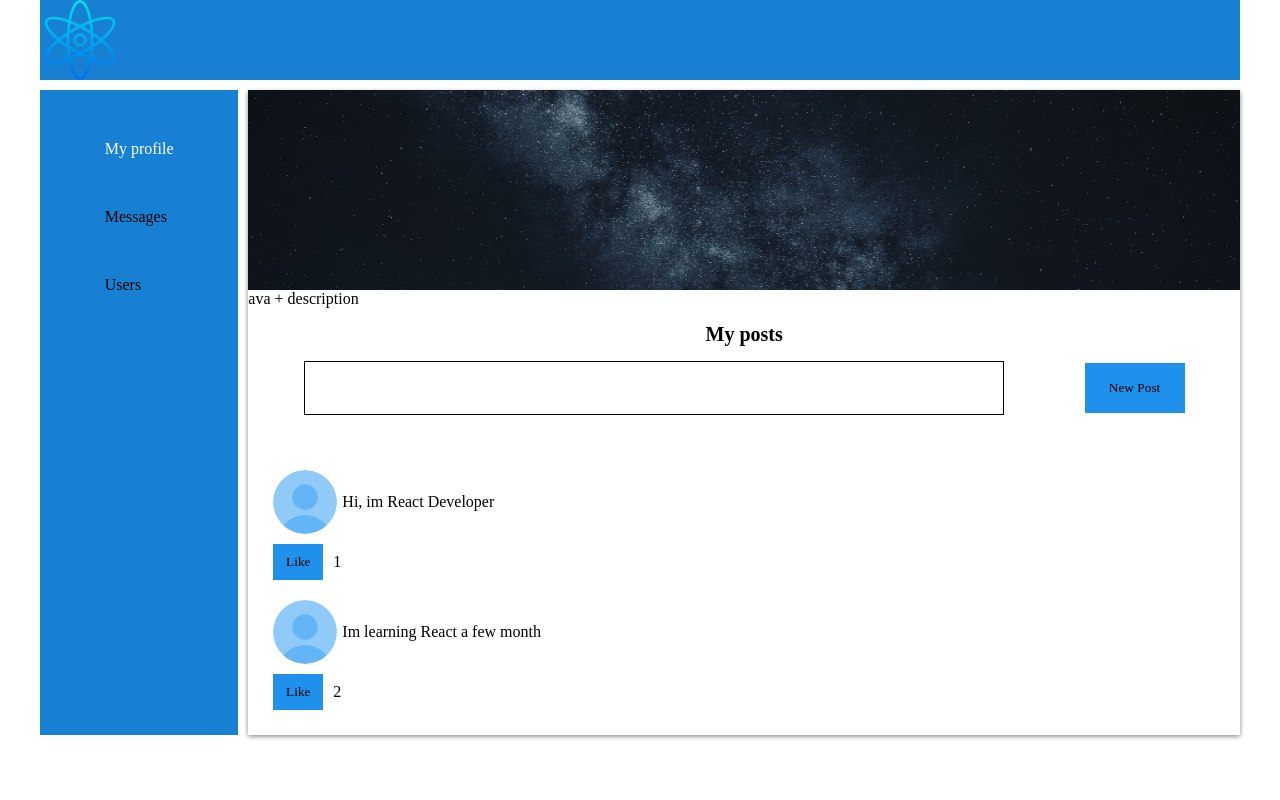
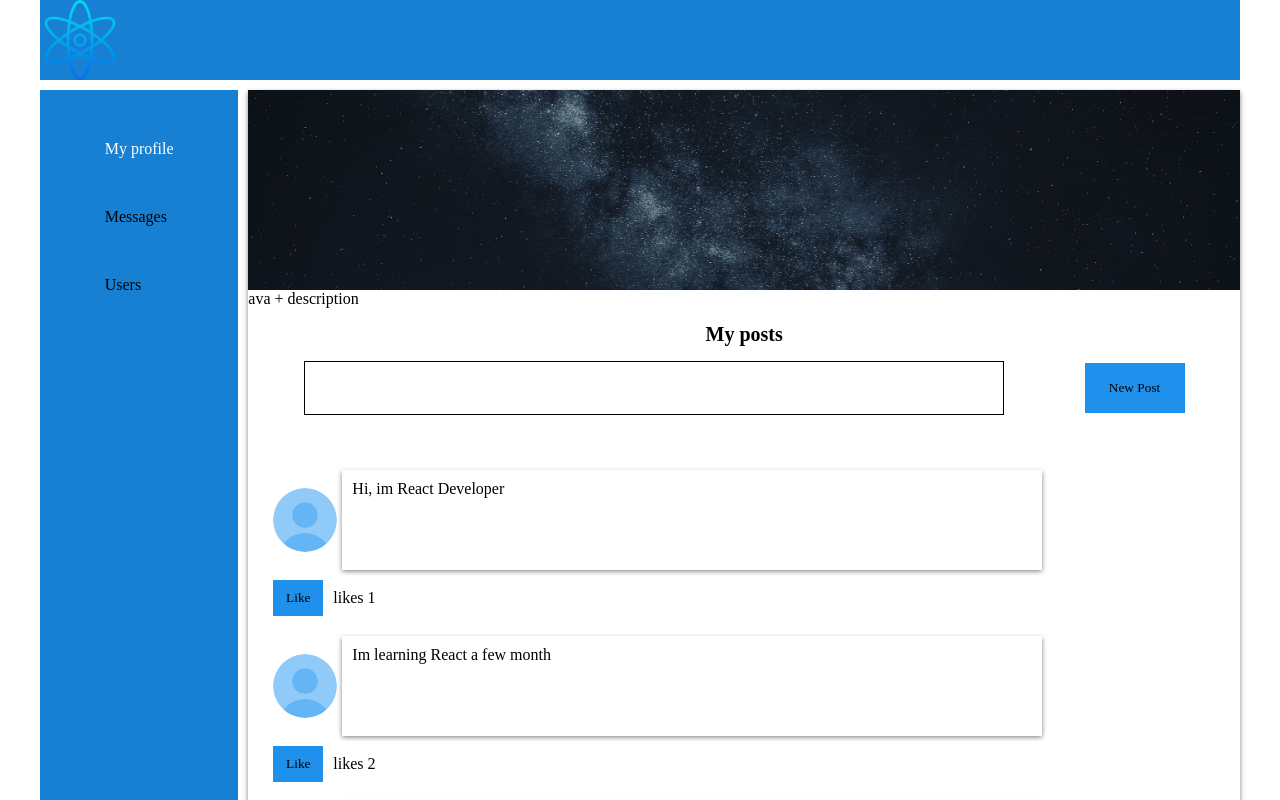
Before and after one commit to Israfil98/social-network-reactjs, a React (Create React App) app: page /profile in a window 1280 px wide. Shown: the top 800 px of the page. Built offline with nearby package versions, Linux system fonts and the light colour scheme; the HTML template or start-up script is replaced by a standard one.

Commit message:
used map to optimize component rendering

```diff
--- a/src/components/Dialogs/Dialogs.jsx
+++ b/src/components/Dialogs/Dialogs.jsx
@@ -11,19 +11,20 @@ const Dialogs = () => {
     ]
     const messagesData = [
         {id: 1, messageBody: "Hello"},
-        {id: 1, messageBody: "React is a nice Library"}
+        {id: 2, messageBody: "React is a nice Library"},
+        {id: 3, messageBody: "Method map is improves performance"}
     ]
+
+    const dialogs = dialogsData.map(d => <DialogItem id={d.id} name={d.name}/>)
+    const messages = messagesData.map(m => <Message messageBody={m.messageBody}/>)
 
     return (
         <div className={s.dialogs}>
             <div className={s.dialogsItems}>
-               <DialogItem id={dialogsData[0].id} name={dialogsData[0].name}/>
-               <DialogItem id={dialogsData[1].id} name={dialogsData[1].name}/>
-               <DialogItem id={dialogsData[2].id} name={dialogsData[2].name}/>
+                {dialogs}
             </div>
             <div className={s.messages}>
-                <Message messageBody={messagesData[0].messageBody}/>
-                <Message messageBody={messagesData[1].messageBody}/>
+                {messages}
             </div>
         </div>
     );
--- a/src/components/Dialogs/Message/Message.module.css
+++ b/src/components/Dialogs/Message/Message.module.css
@@ -1,2 +1,7 @@
 .message {
+    display: flex;
+    width: 500px;
+    min-height: 50px;
+    box-shadow: 0 0.1rem 0.3rem rgba(0, 0, 0, 0.5);
+    padding: 10px;
 }
--- a/src/components/Profile/MyPosts/MyPosts.jsx
+++ b/src/components/Profile/MyPosts/MyPosts.jsx
@@ -5,8 +5,11 @@ import Post from "./Post/Post";
 const MyPosts = () => {
     const postsData = [
         {id: 1, postText: "Hi, im React Developer", likesCount: 1},
-        {id: 1, postText: "Im learning React a few month", likesCount: 2}
+        {id: 2, postText: "Im learning React a few month", likesCount: 2},
+        {id: 3, postText: "Method map!!!", likesCount: 5}
     ]
+
+    const posts = postsData.map(p => <Post postMessage={p.postText} likesCount={p.likesCount}/>)
 
     return (
         <div className={s.myPosts}>
@@ -16,8 +19,7 @@ const MyPosts = () => {
                 <button className={s.newPostBtn}>New Post</button>
             </div>
             <div className={s.posts}>
-                <Post postMessage={postsData[0].postText} likesCount={postsData[0].likesCount}/>
-                <Post postMessage={postsData[1].postText} likesCount={postsData[1].likesCount}/>
+                {posts}
             </div>
         </div>
     );
--- a/src/components/Profile/MyPosts/Post/Post.jsx
+++ b/src/components/Profile/MyPosts/Post/Post.jsx
@@ -13,7 +13,7 @@ const Post = (props) => {
             </div>
             <div className={s.btnWrapper}>
                 <button className={s.likeBtn}>Like</button>
-                {props.likesCount}
+                likes {props.likesCount}
             </div>
         </div>
     );
--- a/src/components/Profile/MyPosts/Post/Post.module.css
+++ b/src/components/Profile/MyPosts/Post/Post.module.css
@@ -19,7 +19,12 @@
 }
 
 .postMessage{
+    display: block;
+    width: 700px;
+    height: 100px;
+    box-shadow: 0 0.1rem 0.3rem rgba(0, 0, 0, 0.5);
     margin-left: 5px;
+    padding: 10px;
 }
 
 .btnWrapper{
```
